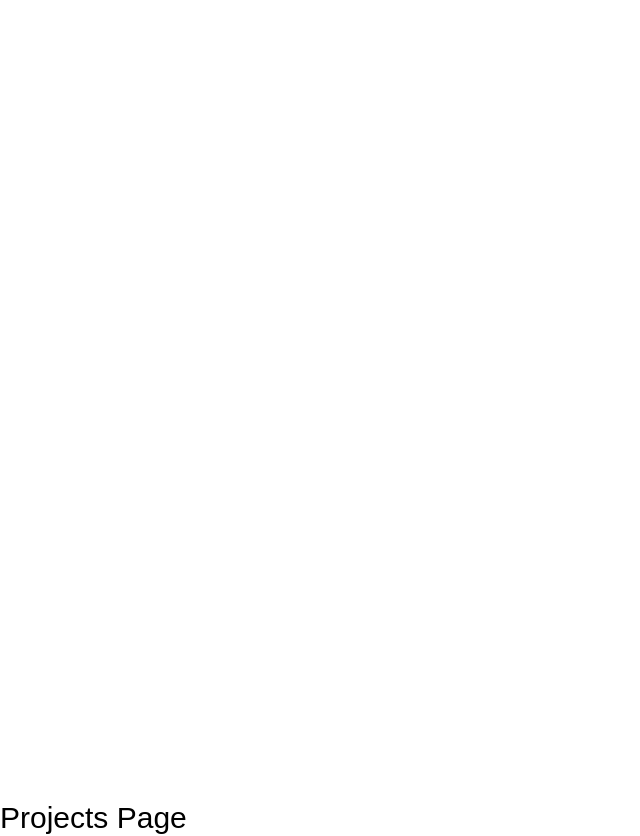
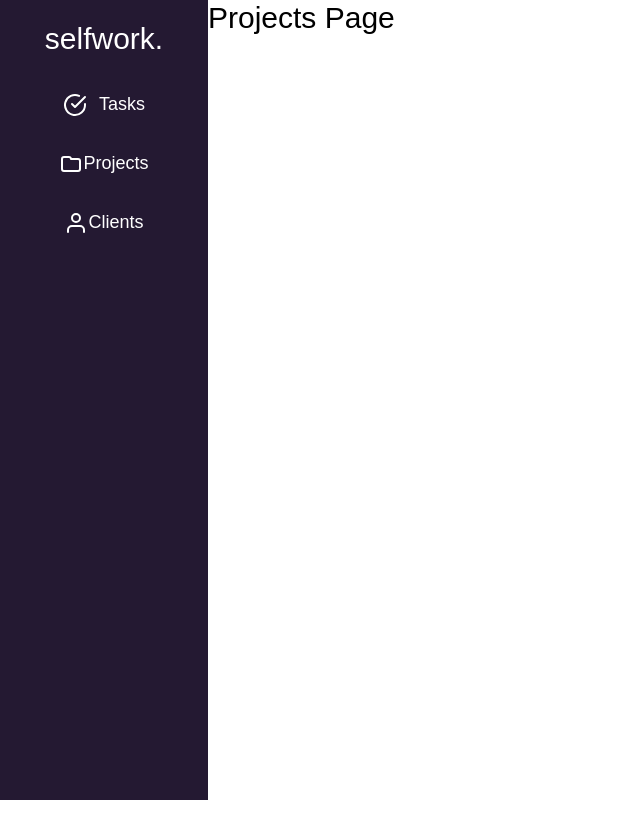
Before and after one commit to jacobrdz77/project-mgmt-nextjs-ts, a Next.js app: page /home in a window 1280 px wide. Shown: the whole page, without its empty margins (0-640 px from the left). After the commit the page ends 800 px from the top, so only its background shows below. Built offline with nearby package versions, Linux system fonts and the light colour scheme.

Commit message:
First draft of the navigation. Added colors to tailwind.config

```diff
--- a/components/Layout/Layout.tsx
+++ b/components/Layout/Layout.tsx
@@ -7,7 +7,7 @@ type LayoutProps = {
 
 const Layout: React.FC<LayoutProps> = ({ children }) => {
   return (
-    <div>
+    <div className="flex flex-row">
       <NavBar />
       <main>{children}</main>
     </div>
--- a/components/Layout/NavBar.tsx
+++ b/components/Layout/NavBar.tsx
@@ -1,10 +1,79 @@
 import React from "react";
 import Image from "next/image";
+import Link from "next/link";
 
 const NavBar: React.FC = () => {
   return (
-    <nav className="bg-black realtive sticky top-0 left-0 h-screen w-[208px]">
-      <div className=" bg-green-500" />
+    <nav className="bg-primary sticky top-0 left-0 w-[208px] h-screen m-0 text-center text-white">
+      {/* LOGO */}
+      <div className="mt-4 mb-5 mx-auto text-[30px]">selfwork.</div>
+      {/* Buttons */}
+      <div className="mt-0 mb-auto w-full  text-[18px]">
+        <div className="w-[164px] h-full flex flex-col mx-auto ">
+          <a
+            href="/tasks"
+            className="w-full mx-auto mb-3 py-2.5 px-5 hover:bg-button rounded-[15px]"
+          >
+            <div className="flex justify-center items-center w-full ">
+              <svg
+                xmlns="http://www.w3.org/2000/svg"
+                width="24"
+                height="24"
+                viewBox="0 0 24 24"
+                fill="none"
+                stroke="currentColor"
+                stroke-width="2"
+                stroke-linecap="round"
+                stroke-linejoin="round"
+                class="feather feather-check-circle"
+              >
+                <path d="M22 11.08V12a10 10 0 1 1-5.93-9.14"></path>
+                <polyline points="22 4 12 14.01 9 11.01"></polyline>
+              </svg>
+              <span className="inline pl-3">Tasks</span>
+            </div>
+          </a>
+          <a
+            href="/projects"
+            className="w-full mx-auto mb-3 py-2.5 px-5 hover:bg-button rounded-[15px]"
+          >
+            <div className="flex justify-center items-center w-full ">
+              <svg
+                xmlns="http://www.w3.org/2000/svg"
+                viewBox="-2 -4 24 24"
+                width="24"
+                fill="currentColor"
+              >
+                <path d="M17 4H9.415l-.471-1.334A1.001 1.001 0 0 0 8 2H3a1 1 0 0 0-1 1v10a1 1 0 0 0 1 1h14a1 1 0 0 0 1-1V5a1 1 0 0 0-1-1zm-6.17-2H17a3 3 0 0 1 3 3v8a3 3 0 0 1-3 3H3a3 3 0 0 1-3-3V3a3 3 0 0 1 3-3h5c1.306 0 2.417.835 2.83 2z"></path>
+              </svg>
+              <div className="inline">Projects</div>
+            </div>
+          </a>
+          <a
+            href="/clients"
+            className="w-full mx-auto mb-3 py-2.5 px-5 hover:bg-button rounded-[15px]"
+          >
+            <div className="flex justify-center items-center w-full ">
+              <svg
+                xmlns="http://www.w3.org/2000/svg"
+                width="24"
+                height="24"
+                viewBox="0 0 24 24"
+                fill="none"
+                stroke="currentColor"
+                stroke-width="2"
+                stroke-linecap="round"
+                stroke-linejoin="round"
+                class="feather feather-user"
+              >
+                <path d="M20 21v-2a4 4 0 0 0-4-4H8a4 4 0 0 0-4 4v2"></path>
+                <circle cx="12" cy="7" r="4"></circle>
+              </svg>
+              <div className="inline">Clients</div>
+            </div>
+          </a>
+        </div>
+      </div>
     </nav>
   );
 };
--- a/styles/globals.css
+++ b/styles/globals.css
@@ -17,3 +17,7 @@ a {
 * {
   box-sizing: border-box;
 }
+
+a > svg {
+  display: inline;
+}
--- a/tailwind.config.js
+++ b/tailwind.config.js
@@ -5,11 +5,12 @@ module.exports = {
     "./components/**/*.{js,ts,jsx,tsx}",
   ],
   theme: {
-    colors: {
-      primary: "#3a0ca3",
-      secondary: "#4361ee",
+    extend: {
+      colors: {
+        primary: "#241932",
+        button: "#312244",
+      },
     },
-    extend: {},
   },
   plugins: [],
 };
```
Also changed, not shown: components/Layout/selfwork..svg (added), public/logo.png (deleted).
